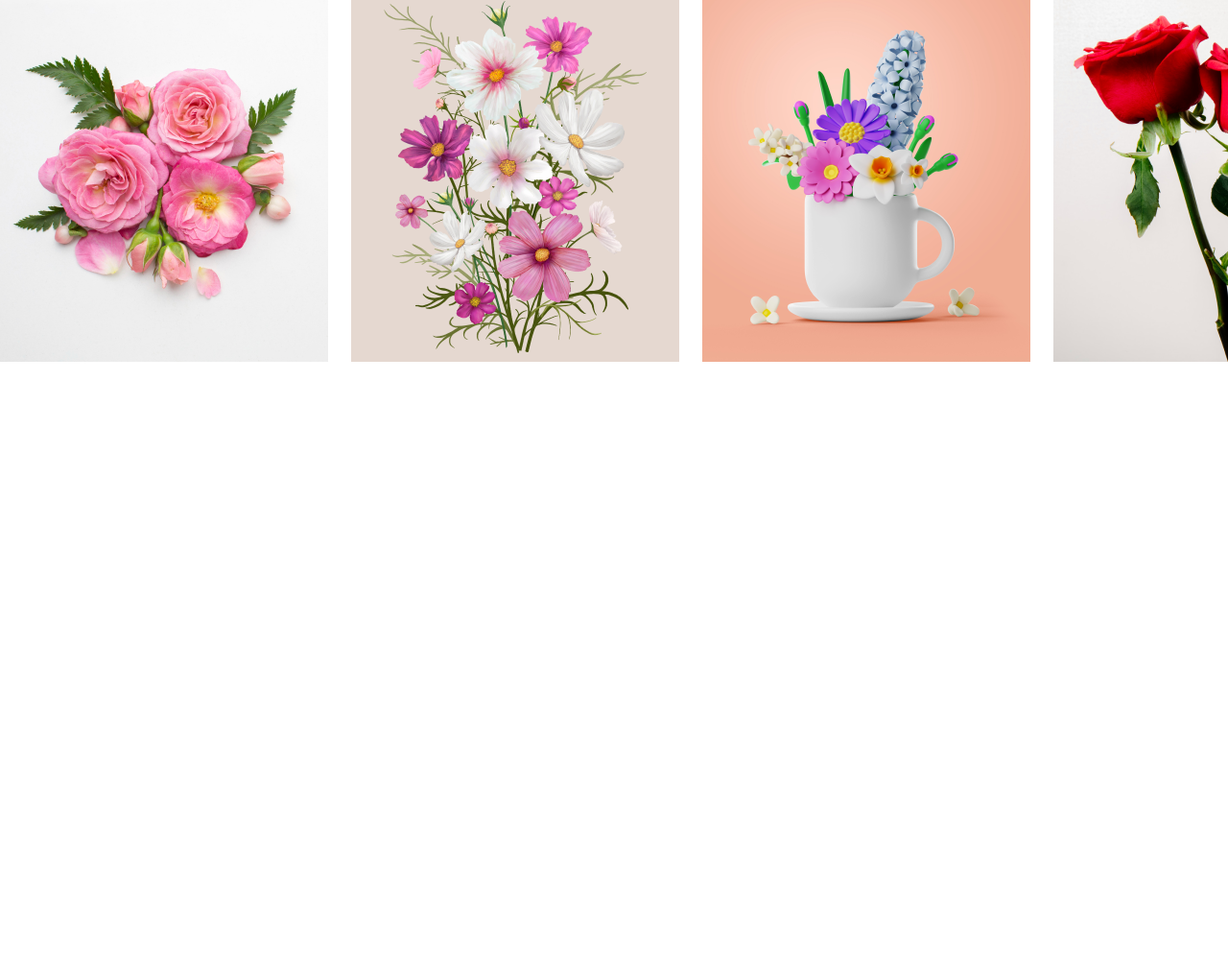
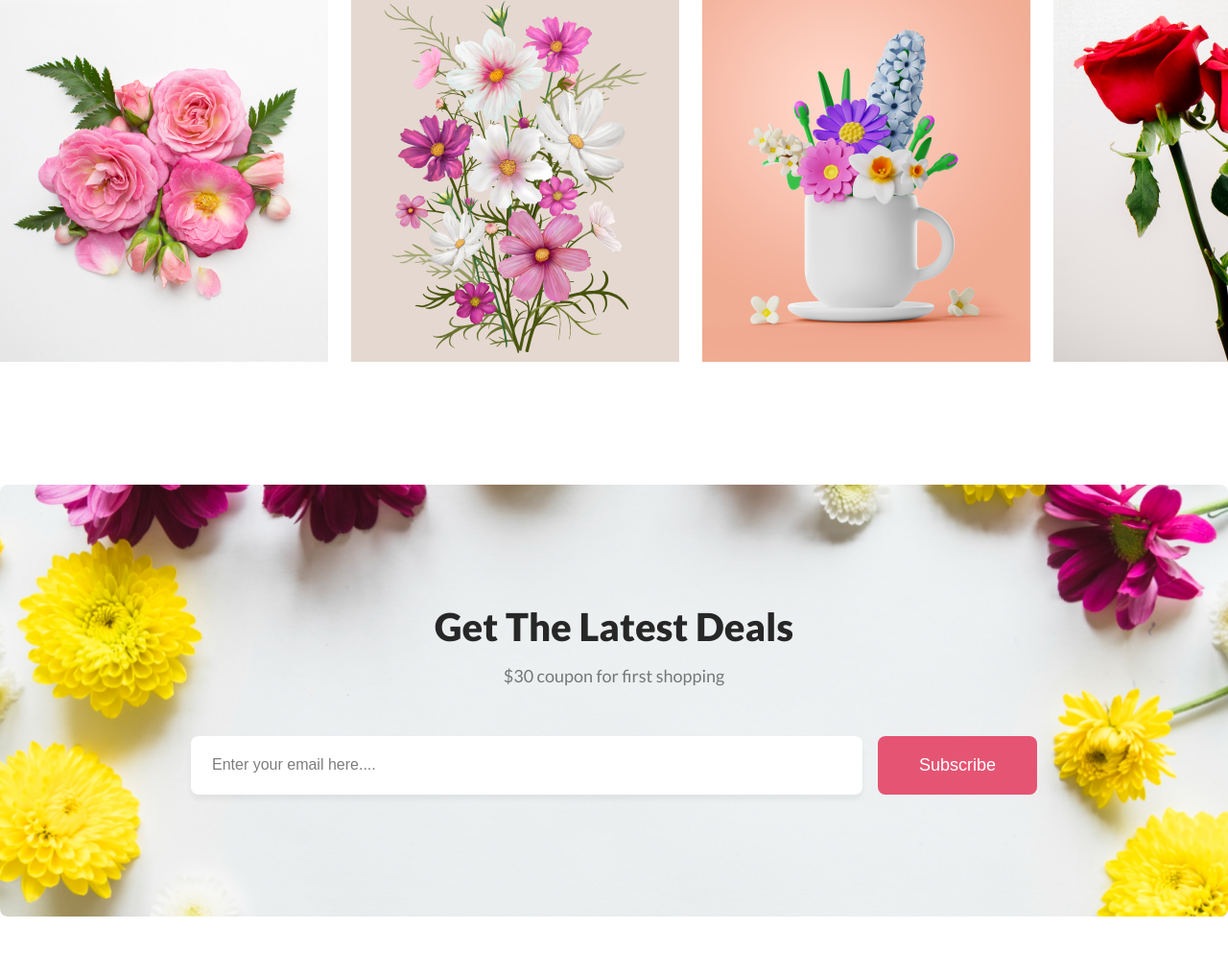
Before and after one commit to webdevreza/flowers-shop, a plain HTML site: page index.html in a window 1280 px wide. Shown: the part 3326-4319 px from the top of the page at 96% size. Before the commit the page ends 3831 px from the top, so only its background shows below. Drawn offline with Linux system fonts and the light colour scheme.

Commit message:
Newsletter Section Done

```diff
--- a/css/style.css
+++ b/css/style.css
@@ -199,3 +199,50 @@ instagram Section
 .instagram-body img:last-child {
   margin-right: 0;
 }
+
+/* ==============
+Newsletter Section
+=================*/
+.newsletter {
+  min-height: 450px;
+  margin-bottom: 128px;
+  background-image: url(../img/newsletter-bg.png);
+  background-size: cover;
+  background-position: center;
+  background-repeat: no-repeat;
+  border-radius: 8px;
+
+  display: flex;
+  flex-direction: column;
+  justify-content: center;
+  align-items: center;
+}
+.newsletter-info {
+  margin-bottom: 48px;
+}
+.newsletter-info h2 {
+  margin-bottom: 16px;
+}
+.newsletter-form {
+  display: flex;
+}
+.newsletter-form .input-email {
+  width: 700px;
+  margin-right: 16px;
+  border: none;
+  border-radius: 8px;
+  padding: 22px;
+  box-shadow: 0 5px 5px rgba(0, 0, 0, 0.05);
+}
+.newsletter-form .input-email::placeholder {
+  color: rgba(39, 39, 39, 0.6);
+  font-size: 16px;
+}
+.newsletter-form .input-email:focus {
+  outline: none;
+  box-shadow: 0 10px 10px rgba(0, 0, 0, 0.1);
+}
+.newsletter-form .btn {
+  border: none;
+  cursor: pointer;
+}
--- a/index.html
+++ b/index.html
@@ -115,6 +115,21 @@
           <img src="img/instagram-4.png" alt="flowers" />
         </div>
       </section>
+      <!-- Newsletter Section -->
+      <section class="newsletter container">
+        <div class="newsletter-info">
+          <h2 class="section-title">Get The Latest Deals</h2>
+          <p class="section-subtitle">$30 coupon for first shopping</p>
+        </div>
+        <form action="#" class="newsletter-form">
+          <input
+            class="input-email"
+            type="email"
+            placeholder="Enter your email here...."
+          />
+          <input class="btn" type="submit" value="Subscribe" />
+        </form>
+      </section>
     </main>
   </body>
 </html>
```
